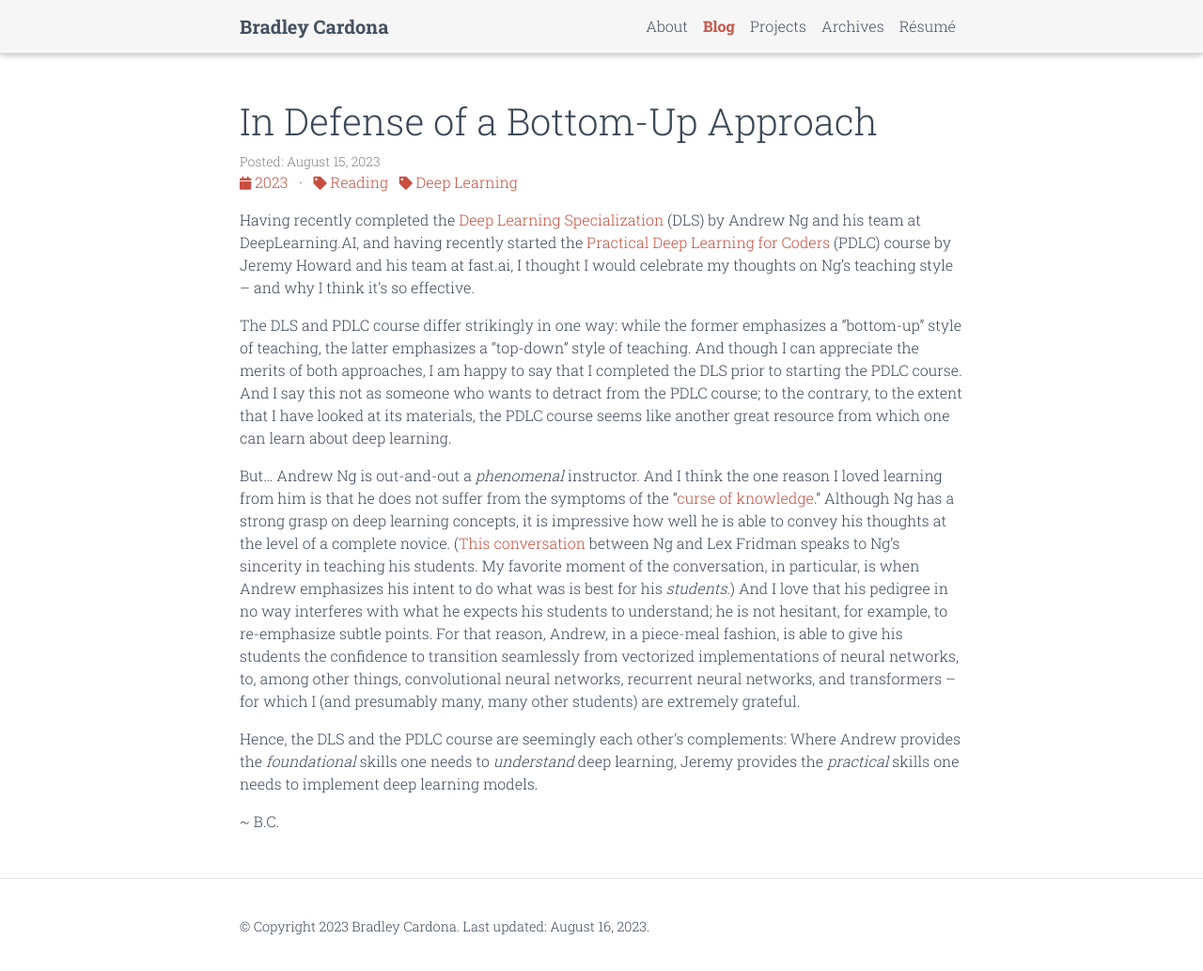
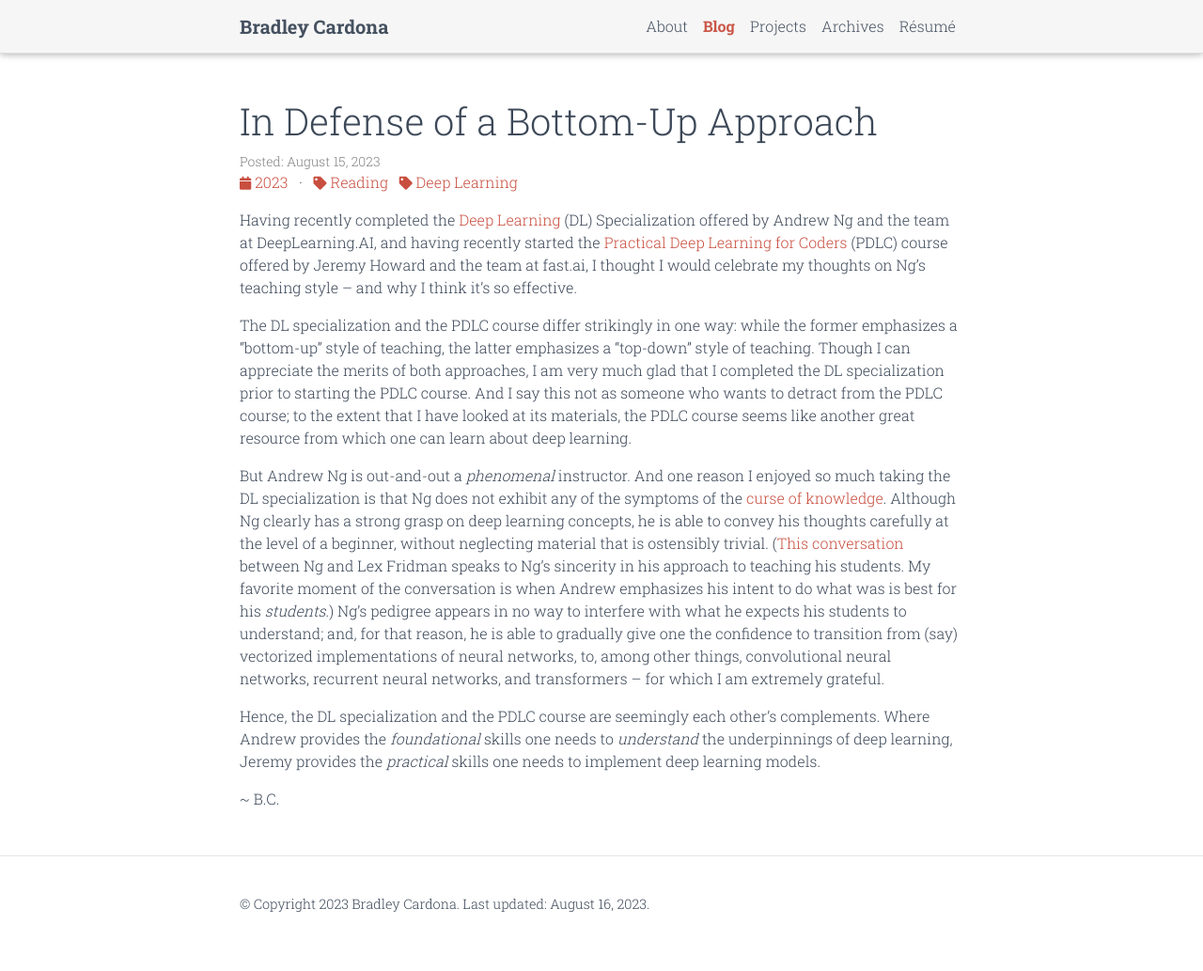
Before and after one commit to BMCARDONA/bmcardona.github.io, a Jekyll site: the page built from _posts/2023-08-15-in-defense-of-a-bottom-up-approach.md, in a window 1280 px wide and 1037 px high. Shown: the top 1033 px of the window at 94% size. Built offline with Jekyll 4.4.1, drawn with Linux system fonts in a browser that asks for light colours; comment, search, counter and statistics services are not loaded; a style sheet for code colours, icons or effects is not loaded.

Commit message:
edit post

```diff
--- a/_posts/2023-08-15-in-defense-of-a-bottom-up-approach.md
+++ b/_posts/2023-08-15-in-defense-of-a-bottom-up-approach.md
@@ -6,12 +6,12 @@
 related_posts: false
 ---
 
-Having recently completed the [Deep Learning Specialization](https://www.coursera.org/specializations/deep-learning?utm_medium=sem&utm_source=gg&utm_campaign=B2C_NAMER_deep-learning_deeplearning-ai_FTCOF_specializations_country-US-country-CA&campaignid=904733485&adgroupid=148411448815&device=c&keyword=&matchtype=&network=g&devicemodel=&adposition=&creativeid=654837734383&hide_mobile_promo&gclid=CjwKCAjwxOymBhAFEiwAnodBLPzAv2Q5VXwnHJSr0WPB5nzGMBfAgHnhBjHVr-LX7KNwcjHPa_TWQRoCkwIQAvD_BwE) (DLS) by Andrew Ng and his team at DeepLearning.AI, and having recently started the [Practical Deep Learning for Coders](https://course.fast.ai/) (PDLC) course by Jeremy Howard and his team at fast.ai, I thought I would celebrate my thoughts on Ng's teaching style -- and why I think it's so effective.
+Having recently completed the [Deep Learning](https://www.coursera.org/specializations/deep-learning?utm_medium=sem&utm_source=gg&utm_campaign=B2C_NAMER_deep-learning_deeplearning-ai_FTCOF_specializations_country-US-country-CA&campaignid=904733485&adgroupid=148411448815&device=c&keyword=&matchtype=&network=g&devicemodel=&adposition=&creativeid=654837734383&hide_mobile_promo&gclid=CjwKCAjwxOymBhAFEiwAnodBLPzAv2Q5VXwnHJSr0WPB5nzGMBfAgHnhBjHVr-LX7KNwcjHPa_TWQRoCkwIQAvD_BwE) (DL) Specialization offered by Andrew Ng and the team at DeepLearning.AI, and having recently started the [Practical Deep Learning for Coders](https://course.fast.ai/) (PDLC) course offered by Jeremy Howard and the team at fast.ai, I thought I would celebrate my thoughts on Ng's teaching style -- and why I think it's so effective.
 
-The DLS and PDLC course differ strikingly in one way: while the former emphasizes a "bottom-up" style of teaching, the latter emphasizes a "top-down" style of teaching. And though I can appreciate the merits of both approaches, I am happy to say that I completed the DLS prior to starting the PDLC course. And I say this not as someone who wants to detract from the PDLC course; to the contrary, to the extent that I have looked at its materials, the PDLC course seems like another great resource from which one can learn about deep learning.
+The DL specialization and the PDLC course differ strikingly in one way: while the former emphasizes a "bottom-up" style of teaching, the latter emphasizes a "top-down" style of teaching. Though I can appreciate the merits of both approaches, I am very much glad that I completed the DL specialization prior to starting the PDLC course. And I say this not as someone who wants to detract from the PDLC course; to the extent that I have looked at its materials, the PDLC course seems like another great resource from which one can learn about deep learning.
 
-But... Andrew Ng is out-and-out a *phenomenal* instructor. And I think the one reason I loved learning from him is that he does not suffer from the symptoms of the "[curse of knowledge](https://en.wikipedia.org/wiki/Curse_of_knowledge)." Although Ng has a strong grasp on deep learning concepts, it is impressive how well he is able to convey his thoughts at the level of a complete novice. ([This conversation](https://www.youtube.com/watch?v=0jspaMLxBig) between Ng and Lex Fridman speaks to Ng's sincerity in teaching his students. My favorite moment of the conversation, in particular, is when Andrew emphasizes his intent to do what was is best for his *students*.) And I love that his pedigree in no way interferes with what he expects his students to understand; he is not hesitant, for example, to re-emphasize subtle points. For that reason, Andrew, in a piece-meal fashion, is able to give his students the confidence to transition seamlessly from vectorized implementations of neural networks, to, among other things, convolutional neural networks, recurrent neural networks, and transformers -- for which I (and presumably many, many other students) are extremely grateful.
+But Andrew Ng is out-and-out a *phenomenal* instructor. And one reason I enjoyed so much taking the DL specialization is that Ng does not exhibit any of the symptoms of the [curse of knowledge](https://en.wikipedia.org/wiki/Curse_of_knowledge). Although Ng clearly has a strong grasp on deep learning concepts, he is able to convey his thoughts carefully at the level of a beginner, without neglecting material that is ostensibly trivial. ([This conversation](https://www.youtube.com/watch?v=0jspaMLxBig) between Ng and Lex Fridman speaks to Ng's sincerity in his approach to teaching his students. My favorite moment of the conversation is when Andrew emphasizes his intent to do what was is best for his *students*.) Ng's pedigree appears in no way to interfere with what he expects his students to understand; and, for that reason, he is able to gradually give one the confidence to transition from (say) vectorized implementations of neural networks, to, among other things, convolutional neural networks, recurrent neural networks, and transformers -- for which I am extremely grateful.
 
-Hence, the DLS and the PDLC course are seemingly each other's complements: Where Andrew provides the *foundational* skills one needs to *understand* deep learning, Jeremy provides the *practical* skills one needs to implement deep learning models.
+Hence, the DL specialization and the PDLC course are seemingly each other's complements. Where Andrew provides the *foundational* skills one needs to *understand* the underpinnings of deep learning, Jeremy provides the *practical* skills one needs to implement deep learning models.
 
 ~ B.C.
```
